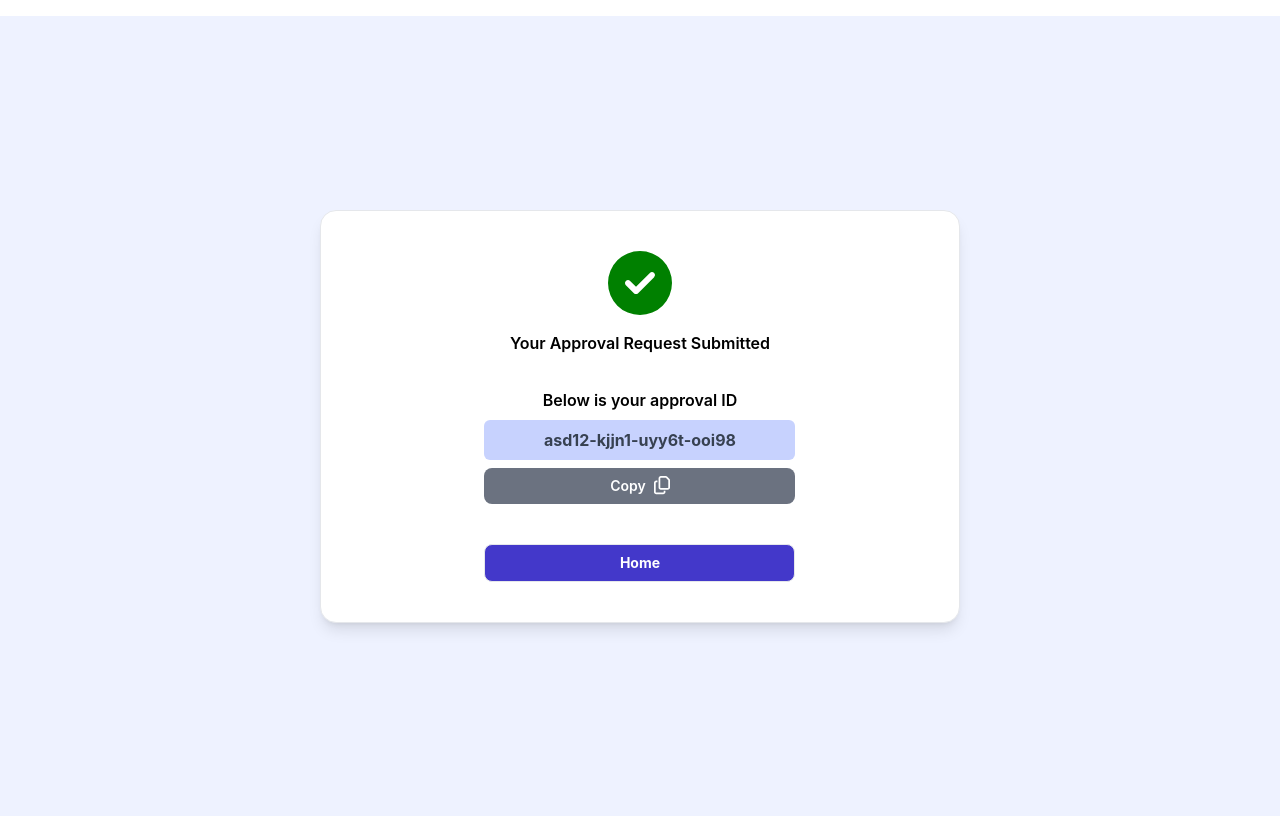
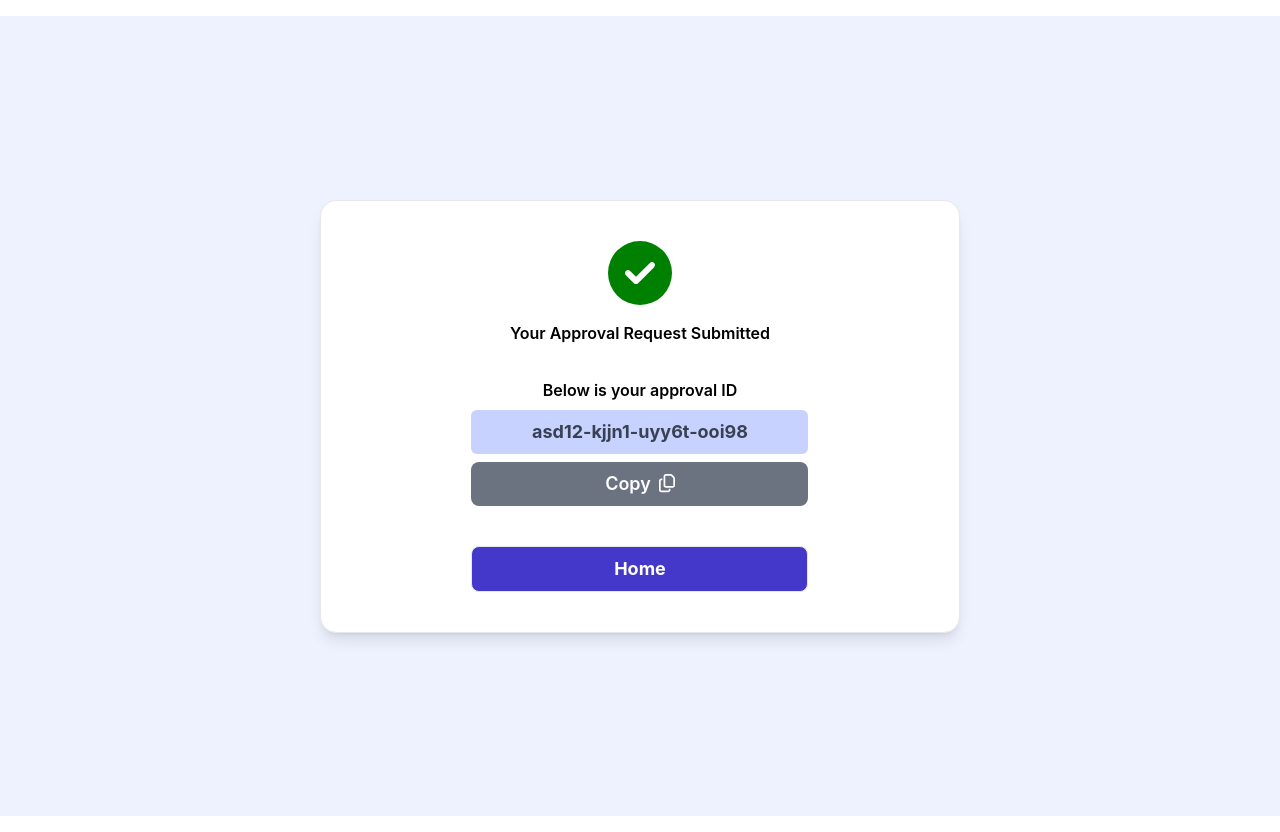
Before and after one commit to ikram220999/approvaflow, a React (Create React App) app: page /submission in a window 1280 px wide. Built offline with nearby package versions, Linux system fonts and the light colour scheme.

Commit message:
change font size

```diff
--- a/src/Submission.js
+++ b/src/Submission.js
@@ -24,10 +24,10 @@ const Submission = () => {
             <input
               disabled
               value={"asd12-kjjn1-uyy6t-ooi98"}
-              className="bg-indigo-200 text-gray-700 font-bold px-6 py-2 rounded-md text-center"
+              className="bg-indigo-200 text-gray-700 font-bold px-6 py-2 rounded-md text-center text-sm sm:text-lg"
             ></input>
             <div className=" flex items-center gap-2 py-2 w-full text-center justify-center bg-gray-500 text-white rounded-lg font-semibold hover:bg-gray-400">
-              <p className="text-sm">Copy</p>
+              <p className="text-sm sm:text-lg">Copy</p>
               <div className="w-4 ">
                 <svg xmlns="http://www.w3.org/2000/svg" viewBox="0 0 448 512" fill="white">
                   <path d="M384 336H192c-8.8 0-16-7.2-16-16V64c0-8.8 7.2-16 16-16l140.1 0L400 115.9V320c0 8.8-7.2 16-16 16zM192 384H384c35.3 0 64-28.7 64-64V115.9c0-12.7-5.1-24.9-14.1-33.9L366.1 14.1c-9-9-21.2-14.1-33.9-14.1H192c-35.3 0-64 28.7-64 64V320c0 35.3 28.7 64 64 64zM64 128c-35.3 0-64 28.7-64 64V448c0 35.3 28.7 64 64 64H256c35.3 0 64-28.7 64-64V416H272v32c0 8.8-7.2 16-16 16H64c-8.8 0-16-7.2-16-16V192c0-8.8 7.2-16 16-16H96V128H64z" />
@@ -36,7 +36,7 @@ const Submission = () => {
             </div>
             <Link to={"/home"}>
               <button
-                className="text-sm w-full py-2 px-5 border bg-indigo-700 text-white font-bold rounded-lg hover:bg-indigo-600 mt-8"
+                className="text-sm sm:text-lg w-full py-2 px-5 border bg-indigo-700 text-white font-bold rounded-lg hover:bg-indigo-600 mt-8"
                 //   onClick={""}
               >
                 {" "}
```
